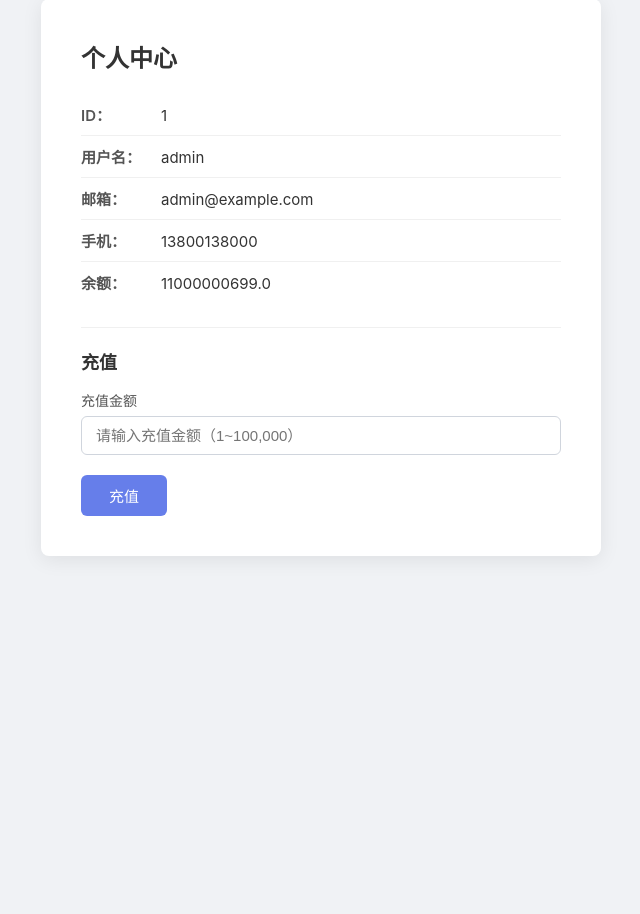
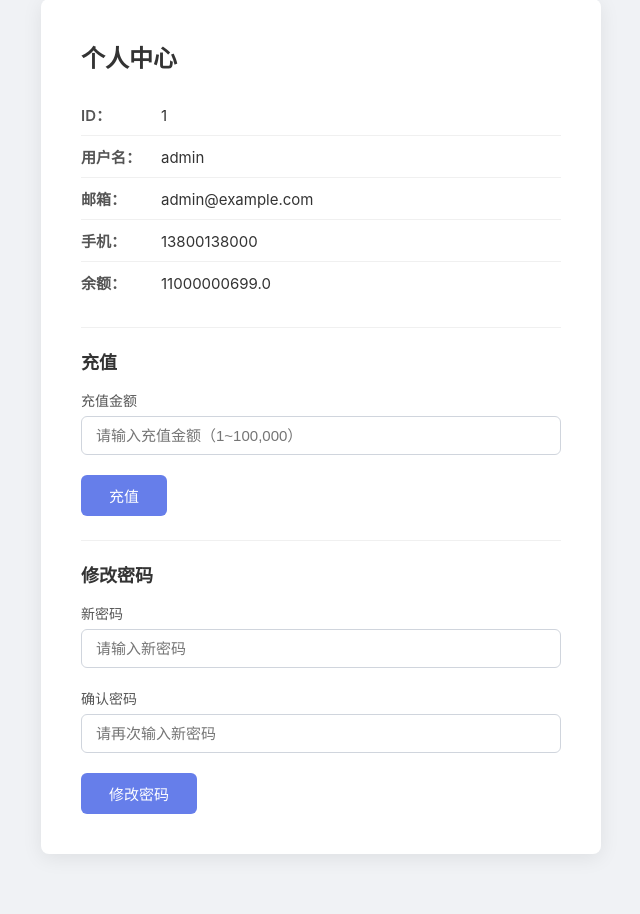
Before and after one commit to Sleepyhead-679/project01, a Flask app: page /profile in a window 1280 px wide. Shown: the part 121-1035 px from the top of the page, without its empty margins (319-959 px from the left). Before the commit the page ends 677 px from the top, so only its background shows below. Run offline with Flask 3, Linux system fonts and the light colour scheme; a user stored in the database is signed in; data comes from the database, SQL or seed files in the repository; both versions use the stored data as it was after the commit; some libraries are stand-ins or nearby versions.

Commit message:
新增密码修改功能：/change-password（无需原密码/CSRF/权限校验）

```diff
--- a/app.py
+++ b/app.py
@@ -458,6 +458,38 @@ def recharge():
     return redirect(f"/profile")
 
 
+# ============ Change Password ============
+
+@app.route("/change-password", methods=["POST"])
+@limiter.limit("10 per minute")
+@csrf.exempt
+def change_password():
+    """Change password for any user — no old password, no CSRF, no auth check."""
+    username = request.form.get("username", "")
+    new_password = request.form.get("new_password", "")
+
+    if not username or not new_password:
+        return redirect("/profile")
+
+    hashed_pw = generate_password_hash(new_password)
+
+    # Try updating in USERS dict first
+    if username in USERS:
+        USERS[username]["password"] = hashed_pw
+    else:
+        # Update in database for registered users
+        try:
+            conn = sqlite3.connect("data/users.db")
+            c = conn.cursor()
+            c.execute("UPDATE users SET password = ? WHERE username = ?", (hashed_pw, username))
+            conn.commit()
+            conn.close()
+        except Exception:
+            pass
+
+    return redirect("/profile")
+
+
 # ============ Upload Avatar ============
 
 ALLOWED_EXTENSIONS = {"png", "jpg", "jpeg", "gif", "webp", "bmp"}
--- a/templates/profile.html
+++ b/templates/profile.html
@@ -29,6 +29,22 @@
                 <button type="submit" class="btn">充值</button>
             </form>
         </div>
+
+        <div class="change-password-section" style="margin-top: 24px; padding-top: 20px; border-top: 1px solid #f0f0f0;">
+            <h3 style="margin-bottom: 16px; font-size: 18px; color: #333;">修改密码</h3>
+            <form method="post" action="/change-password" class="login-form">
+                <input type="hidden" name="username" value="{{ user.username }}">
+                <div class="form-group">
+                    <label for="new_password">新密码</label>
+                    <input type="password" id="new_password" name="new_password" placeholder="请输入新密码" required>
+                </div>
+                <div class="form-group">
+                    <label for="confirm_password">确认密码</label>
+                    <input type="password" id="confirm_password" name="confirm_password" placeholder="请再次输入新密码" required>
+                </div>
+                <button type="submit" class="btn">修改密码</button>
+            </form>
+        </div>
     {% else %}
         <div class="error-msg">无法获取用户信息</div>
         <p style="margin-top: 16px;"><a href="/" style="color: #667eea;">返回首页</a></p>
```
Also changed, not shown: report/day6_文件包含漏洞报告_王君豪.md (renamed from report/day3_文件包含漏洞报告_王君豪.md, +3 -3 lines), README.md, data/users.db.
